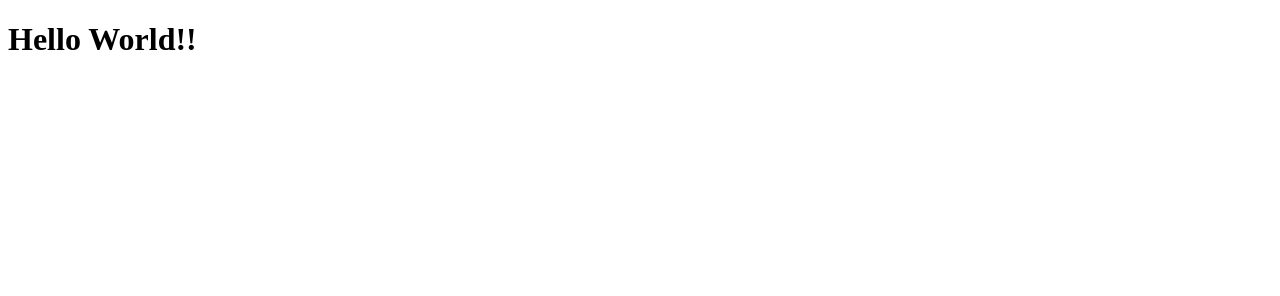
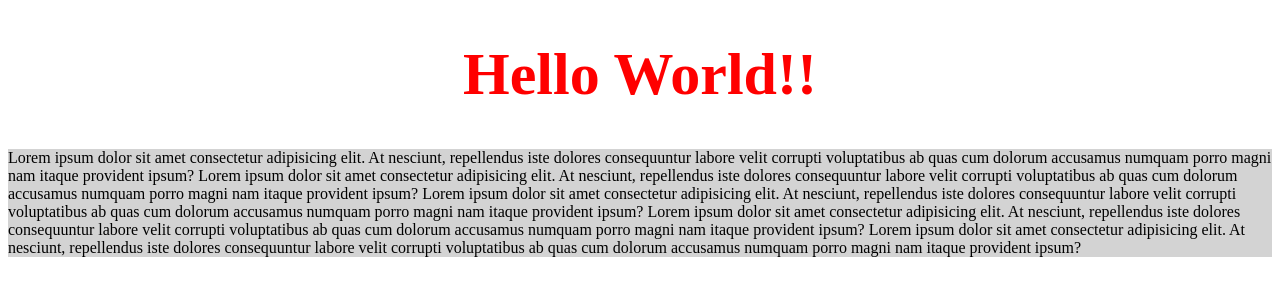
Before and after one commit to isma-91/htmlcss-hello, a plain HTML site: page index.html in a window 1280 px wide. Drawn offline with Linux system fonts and the light colour scheme.

Commit message:
Title color and first paragraph with css

```diff
--- a/index.html
+++ b/index.html
@@ -1,12 +1,21 @@
 <!DOCTYPE html>
 <html lang="en">
 <head>
+    <link rel="stylesheet" href="style.css">
     <meta charset="UTF-8">
     <meta http-equiv="X-UA-Compatible" content="IE=edge">
     <meta name="viewport" content="width=device-width, initial-scale=1.0">
     <title>Hello HTML</title>
 </head>
 <body>
-    <h1>Hello World!!</h1>
+    <header>
+        <h1>Hello World!!</h1>
+    </header>
+    <main>
+        <div class="primo-paragrafo">
+            <p>Lorem ipsum dolor sit amet consectetur adipisicing elit. At nesciunt, repellendus iste dolores consequuntur labore velit corrupti voluptatibus ab quas cum dolorum accusamus numquam porro magni nam itaque provident ipsum? Lorem ipsum dolor sit amet consectetur adipisicing elit. At nesciunt, repellendus iste dolores consequuntur labore velit corrupti voluptatibus ab quas cum dolorum accusamus numquam porro magni nam itaque provident ipsum? Lorem ipsum dolor sit amet consectetur adipisicing elit. At nesciunt, repellendus iste dolores consequuntur labore velit corrupti voluptatibus ab quas cum dolorum accusamus numquam porro magni nam itaque provident ipsum? Lorem ipsum dolor sit amet consectetur adipisicing elit. At nesciunt, repellendus iste dolores consequuntur labore velit corrupti voluptatibus ab quas cum dolorum accusamus numquam porro magni nam itaque provident ipsum? Lorem ipsum dolor sit amet consectetur adipisicing elit. At nesciunt, repellendus iste dolores consequuntur labore velit corrupti voluptatibus ab quas cum dolorum accusamus numquam porro magni nam itaque provident ipsum?</p>
+        </div>
+    </main>
+
 </body>
 </html>
--- /dev/null
+++ b/style.css
@@ -0,0 +1,9 @@
+h1{
+    color: red;
+    text-align: center;
+    font-size: 60px;
+}
+
+.primo-paragrafo {
+    background-color: lightgray;
+}
```
